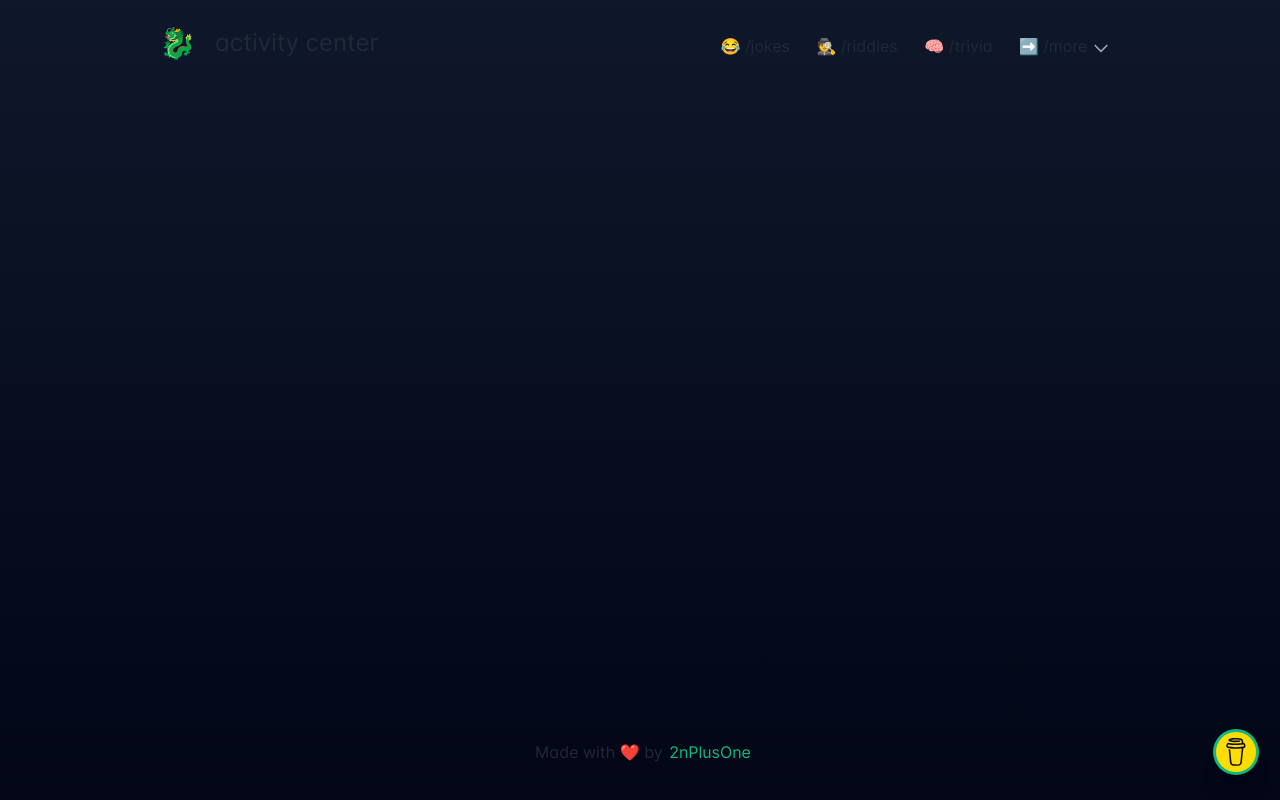
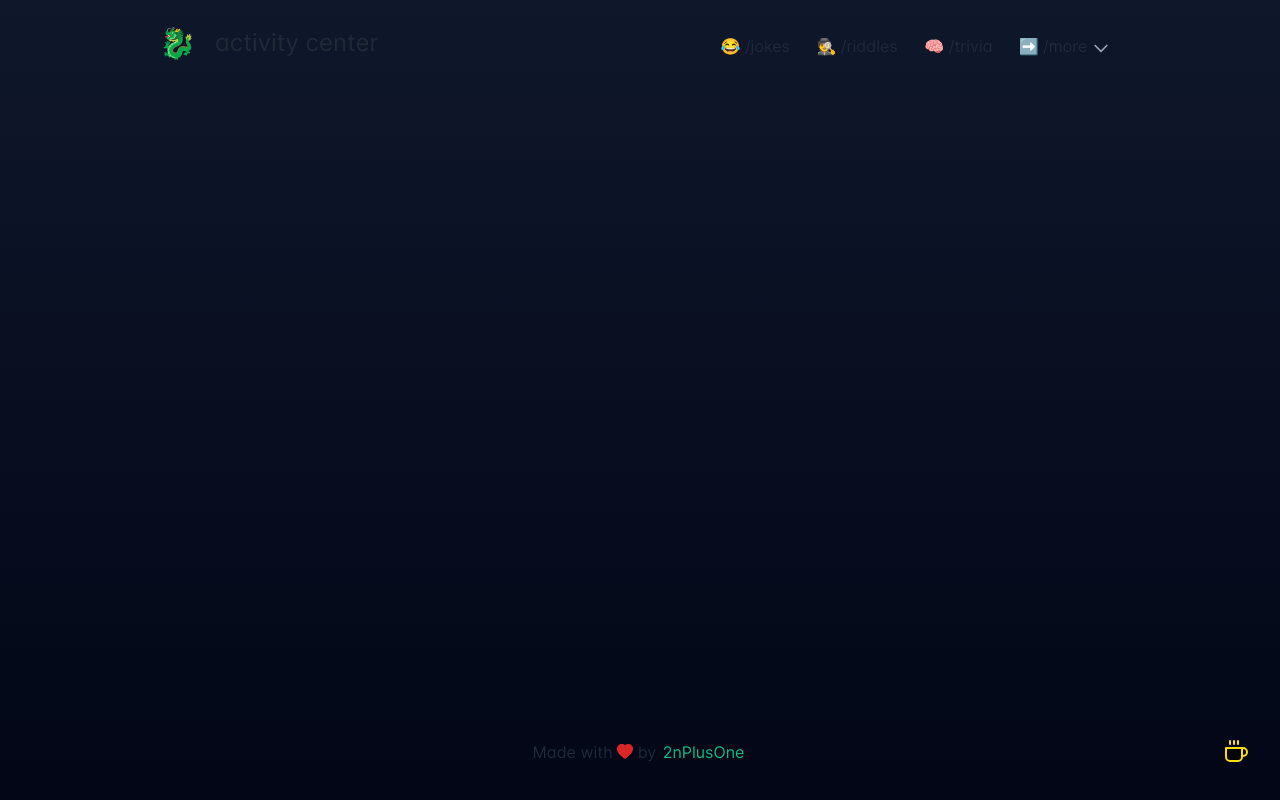
Before and after one commit to 2nPlusOne/activity-trove, a Next.js app: page / in a window 1280 px wide. Built offline with nearby package versions, Linux system fonts and the light colour scheme.

Commit message:
updated footer with css animations

```diff
--- a/components/Footer.tsx
+++ b/components/Footer.tsx
@@ -34,7 +34,13 @@ const Footer: React.FC = () => {
     <footer className="flex items-center justify-between w-full h-auto p-6 pb-6">
       <div className="w-12 h-12" /> {/* Empty div to balance left side */}
       <div className="flex items-center justify-center">
-        Made with ❤️ by&nbsp;
+        Made with&nbsp;
+        <div className="hover:animate-heartBeat">
+          <svg className="w-4 h-4 fill-red-600" viewBox="0 0 16 16">
+            <path fillRule="evenodd" d="M8 1.314C12.438-3.248 23.534 4.735 8 15-7.534 4.736 3.562-3.248 8 1.314z"/>
+          </svg>
+        </div>
+        &nbsp;by&nbsp;
         <a
           data-label="2nPlusOne"
           href="https://github.com/2nPlusOne"
@@ -45,6 +51,7 @@ const Footer: React.FC = () => {
         >
           2nPlusOne
         </a>
+        &nbsp;&nbsp;
       </div>
       <div className="flex justify-end">
         <BuyMeACoffee />
@@ -59,10 +66,18 @@ const BuyMeACoffee: React.FC = () => {
       href="https://www.buymeacoffee.com/2nPlusOne"
       target="_blank"
       rel="noreferrer"
-      className="flex flex-col items-center justify-center w-10 h-10 rounded-full
-      ring-[3px] ring-emerald-500 bg-[#ffdd00] shadow-xl hover:scale-110 focus:scale-110 transition-all duration-200"
+      className="group flex flex-col items-center justify-center w-10 h-10 rounded-full
+        hover:scale-110 focus:scale-110 transition-all duration-200"
     >
-      <img src="./bmc-icon.svg" alt="Buy me a coffee :)" className="w-7 h-7" />
+      <div className="hover:animate-wiggle group-focus:animate-wiggle">
+          <svg className="w-6 h-6 stroke-[#ffdd00]" viewBox="0 0 24 24" strokeWidth="2" strokeLinecap="round" strokeLinejoin="round">
+            <path d="M18 8h1a4 4 0 0 1 0 8h-1" />
+            <path d="M2 8h16v9a4 4 0 0 1-4 4H6a4 4 0 0 1-4-4V8z" />
+            <line x1="6" y1="1" x2="6" y2="4" />
+            <line x1="10" y1="1" x2="10" y2="4" />
+            <line x1="14" y1="1" x2="14" y2="4" />
+          </svg>
+        </div>
     </a>
   );
 };
--- a/tailwind.config.js
+++ b/tailwind.config.js
@@ -16,10 +16,10 @@ module.exports = {
     extend: {
       keyframes: {
         wiggle: {
-          '0%': { transform: 'rotate(0deg) scale(1.1)' },
-          '25%': { transform: 'rotate(-3deg) scale(1.1)' },
-          '75%': { transform: 'rotate(3deg) scale(1.1)' },
-          '100%': { transform: 'rotate(0deg) scale(1.1)' },
+          '0%': { transform: 'rotate(0deg)' },
+          '25%': { transform: 'rotate(-3deg)' },
+          '75%': { transform: 'rotate(3deg)' },
+          '100%': { transform: 'rotate(0deg)' },
         },
         shake: {
           '0%': {
@@ -41,15 +41,34 @@ module.exports = {
             transform: 'translateX(0)',
           },
         },
+        heartBeat: {
+          '0%': {
+            transform: 'scale(1)',
+          },
+          '14%': {
+            transform: 'scale(1.2)',
+          },
+          '28%': {
+            transform: 'scale(1)',
+          },
+          '42%': {
+            transform: 'scale(1.2)',
+          },
+          '70%': {
+            transform: 'scale(1)',
+          },
+        },
       },
       animation: {
         wiggle: 'wiggle 1s linear infinite',
         shake: 'shake 1s ease-in-out infinite',
+        heartBeat: 'heartBeat 1s ease-in-out infinite',
       },
       colors: {
         'emerald-750': '#047857',
         'slate-750': '#293548',
         'slate-850': '#172033',
+        'slate-1000': '#000004',
       },
       boxShadow: {
         'radial-lg': '0 0 15px 3px rgba(0, 0, 0, 0.3)',
```
